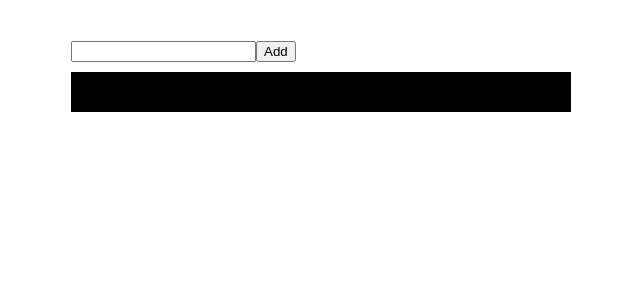
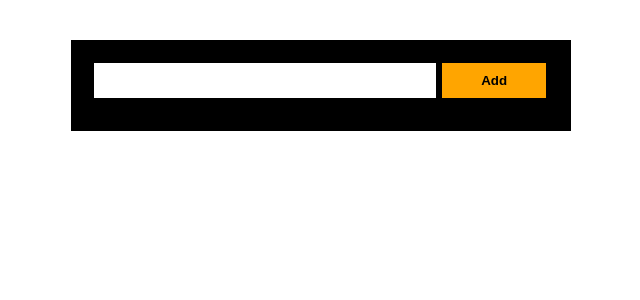
Before and after one commit to paulinastefanska/ReactApp-tests, a React (Create React App) app: page / in a window 1280 px wide. Shown: the top 300 px of the page, without its empty margins (319-959 px from the left). Built offline with nearby package versions, Linux system fonts and the light colour scheme.

Commit message:
Add styles

```diff
--- a/src/components/AddPlayer/AddPlayer.css
+++ b/src/components/AddPlayer/AddPlayer.css
@@ -0,0 +1,21 @@
+.AddPlayer {
+    margin: 0px auto;
+    padding: 20px 20px 5px 20px;
+    background: black;
+}
+
+.AddPlayer__input {
+	width: 70%;
+	padding: 10px;
+	border: 3px solid #000;
+}
+
+.AddPlayer__submit {
+	width: 24%;
+	padding: 10px;
+    text-align: center;
+    cursor: pointer;
+    border: 3px solid #000;
+    font-weight: bold;
+    background: #FFA500;
+}
--- a/src/components/PlayerList/PlayerList.css
+++ b/src/components/PlayerList/PlayerList.css
@@ -1,9 +1,8 @@
 .PlayerList {
     box-sizing: border-box;
     list-style: none;
-    padding: 0;
-    margin: 10px auto;
+    margin: 0px auto;
     width: 100%;
-    padding: 20px;
+    padding: 5px 20px 20px 20px;
     background: black;
 }
```
